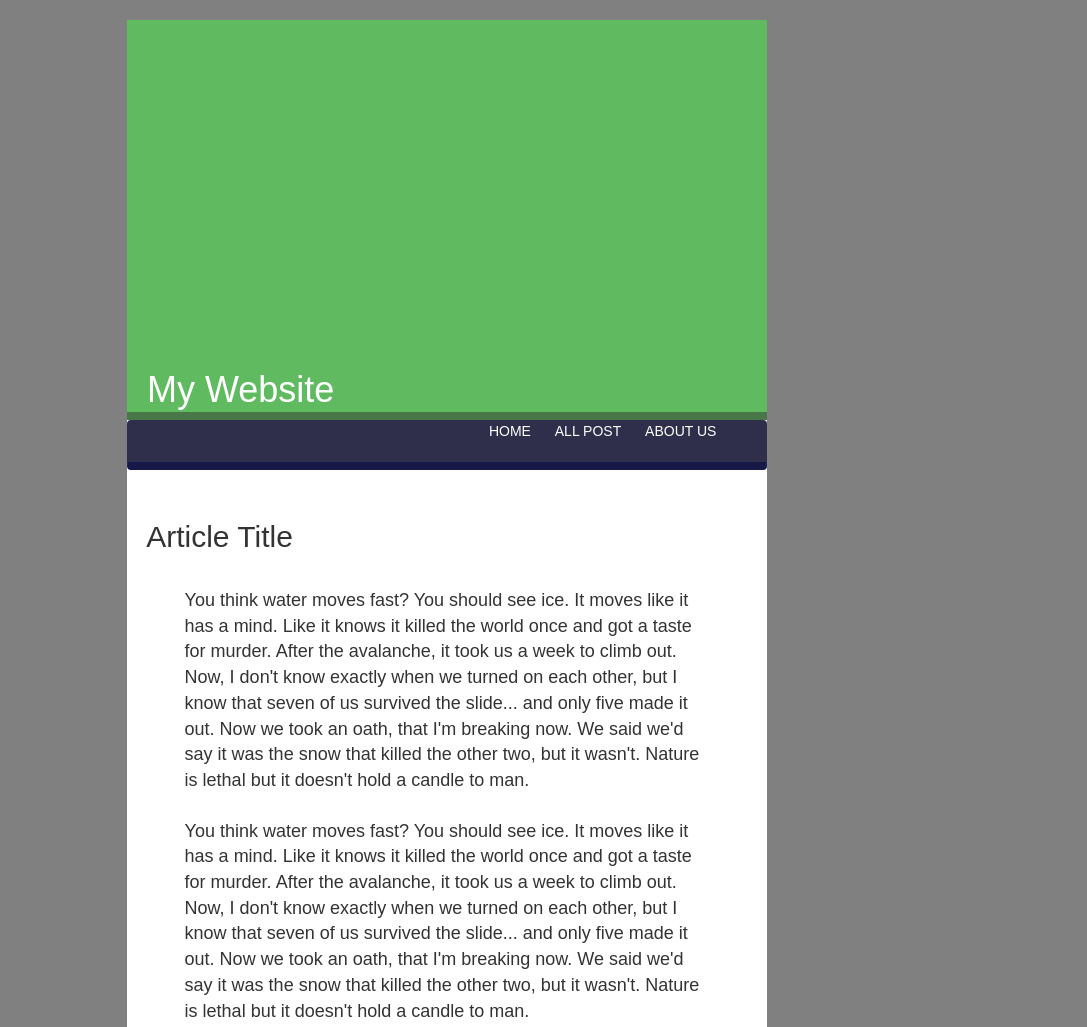
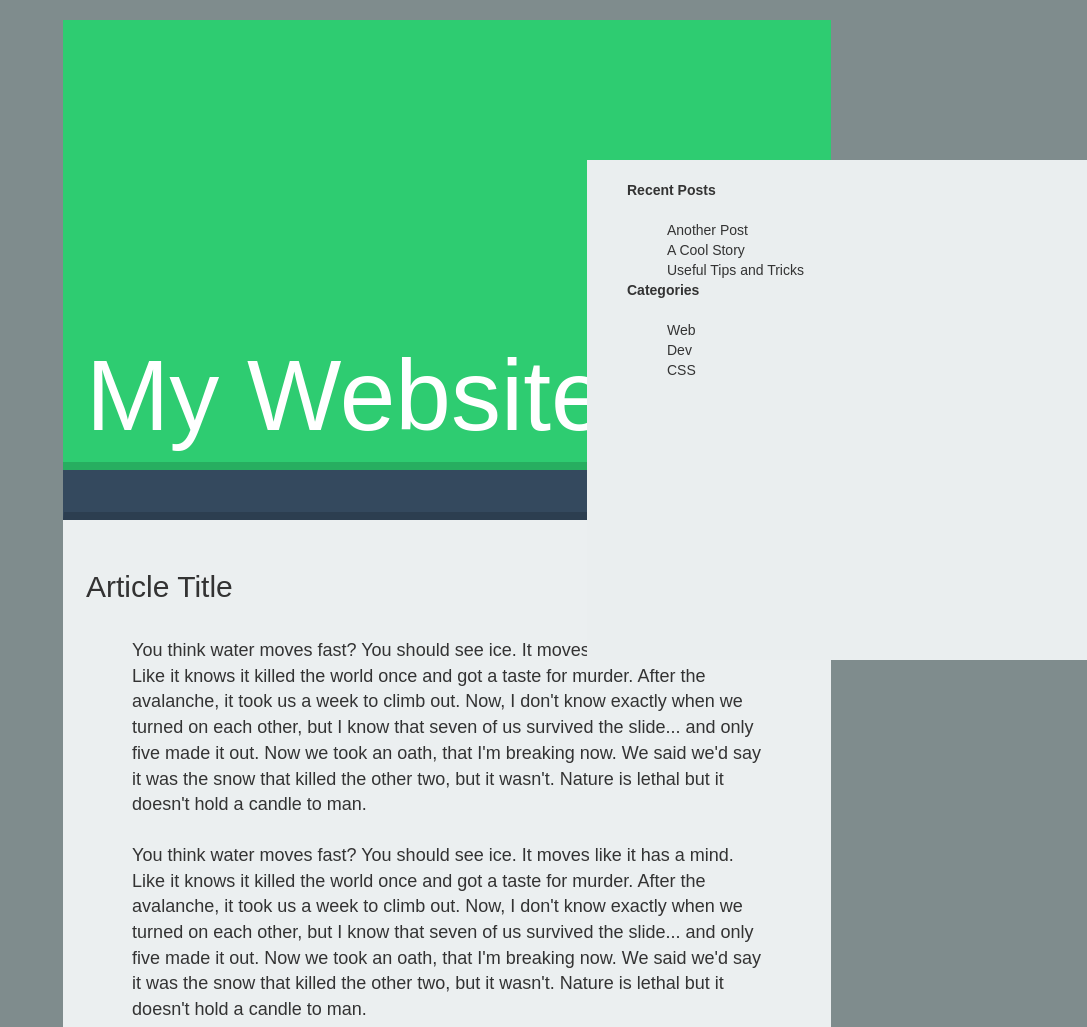
Before and after one commit to haysbc01/making-it-real, a plain HTML site: page index.html in a window 1280 px wide. Shown: the top 1027 px of the page, without its empty margins (193-1280 px from the left). Drawn offline with nearby package versions, Linux system fonts and the light colour scheme.

Commit message:
making-it-real

```diff
--- a/index.html
+++ b/index.html
@@ -116,9 +116,12 @@
     </div>
       <p class="posted">Posted by <strong>Author</strong> under <strong>Web>Dev</strong> on <strong>January 13, 2014.</strong></p>
 
+
+<!-- Comment Section -->
+
     <div class="comments">
-      <h2>Comments</h2>
-      <h4>USER INFO</h4>
+      <h2><strong>Comments</strong></h2>
+      <h5 class="subtitle fancy"><span>USER INFO</span></h5>
 
       <!-- Form -->
 
@@ -138,7 +141,7 @@
         <div class="form-group">
           <label for="inputPassword3" class="col-sm-2 control-label">Website</label>
           <div class="col-sm-10">
-            <input type="password" class="form-control" id="inputPassword3">
+            <input type="website" class="form-control" id="inputWebsite3">
           </div>
         </div>
 
@@ -148,7 +151,27 @@
         </div>
       </form>
 
+      <div class="comment-box">
+        <h5>COMMENT</h5>
+        <textarea class="form-control textarea comment-box" rows="6"></textarea>
+      </div>
+    </div>
 
+    <div class="popout">
+      <ul>
+        <li class="popout-li"><strong>Recent Posts</strong></li>
+        <ul>
+          <li class="small-li">Another Post</li>
+          <li class="small-li">A Cool Story</li>
+          <li class="small-li">Useful Tips and Tricks</li>
+        </ul>
+        <li class="popout-li"><strong>Categories</strong></li>
+        <ul>
+          <li class="small-li">Web</li>
+          <li class="small-li">Dev</li>
+          <li class="small-li">CSS</li>
+        </ul>
+      </ul>
     </div>
 
 
--- a/main.css
+++ b/main.css
@@ -1,43 +1,51 @@
 body {
   font-family: arial;
   font-weight: 500;
-  margin: 0 25%;
-  background-color: grey;
+  margin: 0 20%;
+  background-color: #7F8C8D;
 }
 .background {
-  background: white;
+  background: #EBEFF0;
 }
 
+/* Header */
+
 .top {
-  background: #60bb60;
-  border-bottom: 8px solid #4a774a;
-  height: 400px;
+  background: #2ECC71;
+  border-bottom: 8px solid #27AE60;
+  height: 450px;
 }
 
 .top h1 {
   text-align: left;
-  padding-top: 350px;
-  padding-left: 20px;
+  padding-top: 320px;
   color: white;
+  margin-left: 3%;
+  font-size: 100px;
 }
 
 .navbar {
   color: white;
-  background: #2f2f4c;
+  background: #34495E;
   list-style-type: none;
   display: inline-block;
   width: 100%;
-  border-bottom: 8px solid #171748;
+  border-bottom: 8px solid #2C3E50;
+  border-radius: 0;
 }
 
 .li {
+  text-align: right;
   display: inline;
   margin: 10px;
 }
 
 ul {
-  padding-left: 55%;
+  text-align: right;
+  padding-right: : 40%;
 }
+
+/* Article body */
 
 h2 {
   margin: 30px 3% ;
@@ -99,10 +107,6 @@ button {
   padding: 25px 25px 25px 55px;
 }
 
-.o-list {
-  margin: 0;
-}
-
 /* Picture */
 img {
   margin: 0 5%;
@@ -126,6 +130,40 @@ li>p {
 }
 
 /* Comments */
-h4 {
-  font-size: 10px;
+
+.form-control {
+  padding: 30px 12px;
+  height: 50px;
+  width: 80%;
+  left: 200px;
 }
+
+.comment-box {
+  padding: 5%;
+  width: 100%;
+
+}
+
+/* Popout */
+
+.popout {
+  position: absolute;
+  background: #EAEEEF;
+  height: 500px;
+  width: 500px;
+  top: 20%;
+  right: 0%;
+
+}
+.popout ul {
+  list-style-type: none;
+  margin-top: 20px;
+}
+
+.popout-li {
+  text-align: left;
+}
+
+.small-li {
+  text-align: left;
+}
```
